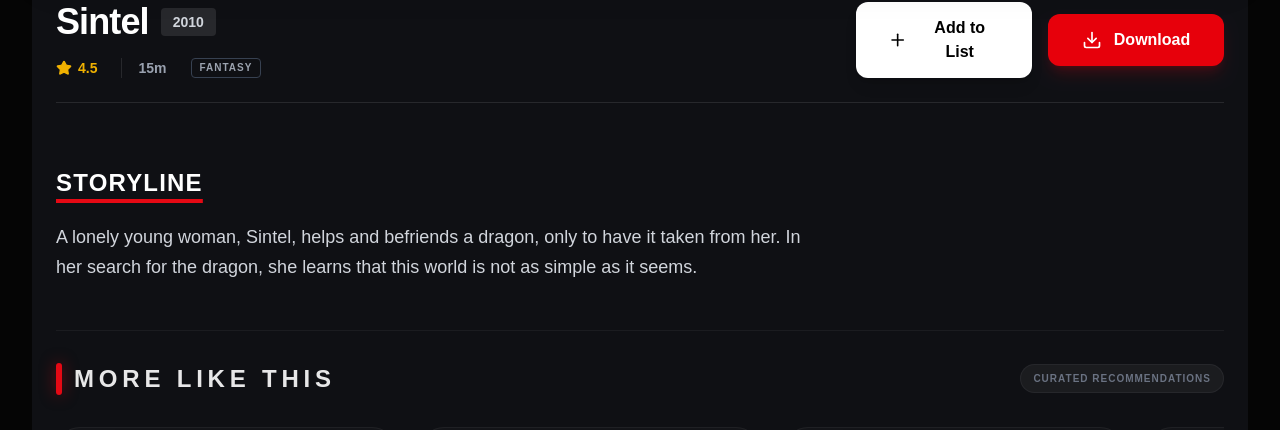
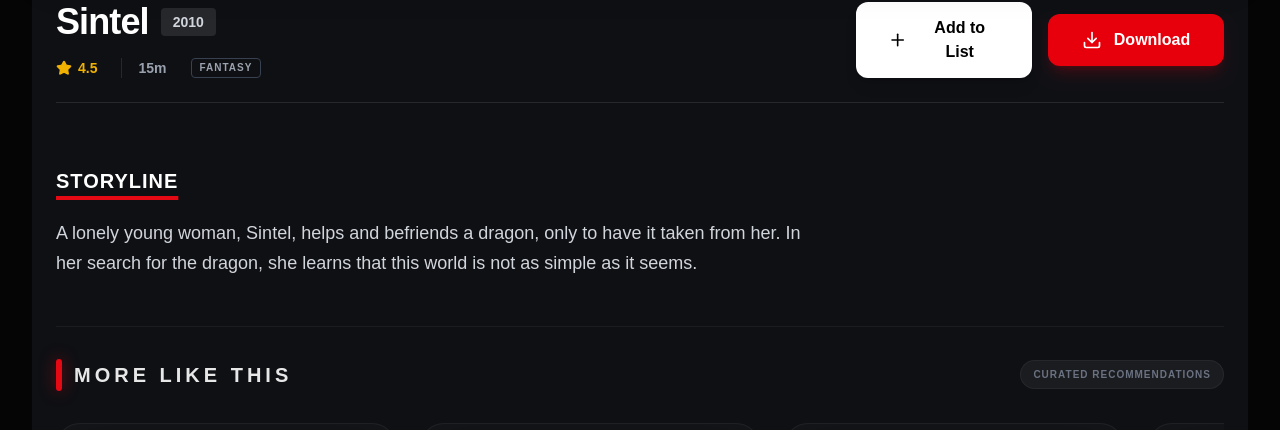
Before and after one commit to deepak1293g/movie-flix, a React (Vite) app: page /watch/1/1 in a window 1280 px wide. Shown: the part 801-1231 px from the top of the page. Built offline with nearby package versions, Linux system fonts and the light colour scheme.

Commit message:
UI: Reduce section heading sizes on WatchPage

```diff
--- a/src/pages/WatchPage.jsx
+++ b/src/pages/WatchPage.jsx
@@ -605,7 +605,7 @@
                                 {type === 'tv' && (
                                     <div className="space-y-6">
                                         <div className="flex items-center justify-between">
-                                            <h2 className="text-2xl font-bold uppercase tracking-wider underline decoration-brand-red decoration-4 underline-offset-8">Episodes</h2>
+                                            <h2 className="text-xl font-bold uppercase tracking-wider underline decoration-brand-red decoration-4 underline-offset-8">Episodes</h2>
                                             <div className="bg-white/5 border border-white/10 px-4 py-2 rounded-lg text-sm font-bold">Season {season}</div>
                                         </div>
                                         <div className="grid grid-cols-1 gap-3 max-h-[600px] overflow-y-auto no-scrollbar pr-2 pt-2">
@@ -658,7 +658,7 @@
                                 )}
 
                                 <div className="space-y-4">
-                                    <h2 className="text-2xl font-bold uppercase tracking-wider underline decoration-brand-red decoration-4 underline-offset-8">Storyline</h2>
+                                    <h2 className="text-xl font-bold uppercase tracking-wider underline decoration-brand-red decoration-4 underline-offset-8">Storyline</h2>
                                     <p className="text-gray-300 text-lg leading-relaxed max-w-4xl pt-2">{content.description}</p>
                                 </div>
                             </div>
@@ -669,7 +669,7 @@
                             <div className="flex items-center justify-between px-4 sm:px-0">
                                 <div className="flex items-center gap-3">
                                     <div className="w-1.5 h-8 bg-brand-red rounded-full shadow-[0_0_15px_rgba(229,9,20,0.5)]"></div>
-                                    <h2 className="text-2xl font-black uppercase tracking-[0.2em] text-white/90">More Like This</h2>
+                                    <h2 className="text-xl font-black uppercase tracking-[0.2em] text-white/90">More Like This</h2>
                                 </div>
                                 <div className="flex items-center gap-2">
                                     <span className="text-[10px] font-black text-gray-500 uppercase tracking-widest bg-white/5 px-3 py-1.5 rounded-full border border-white/5">Curated Recommendations</span>
```
